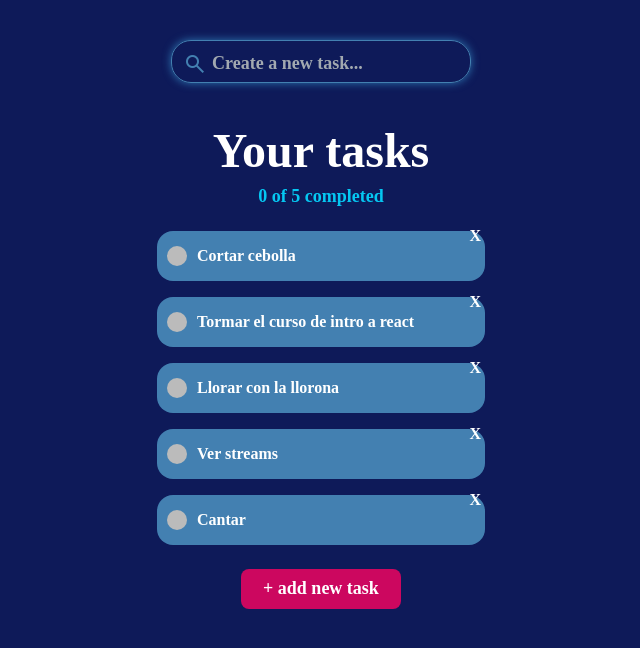
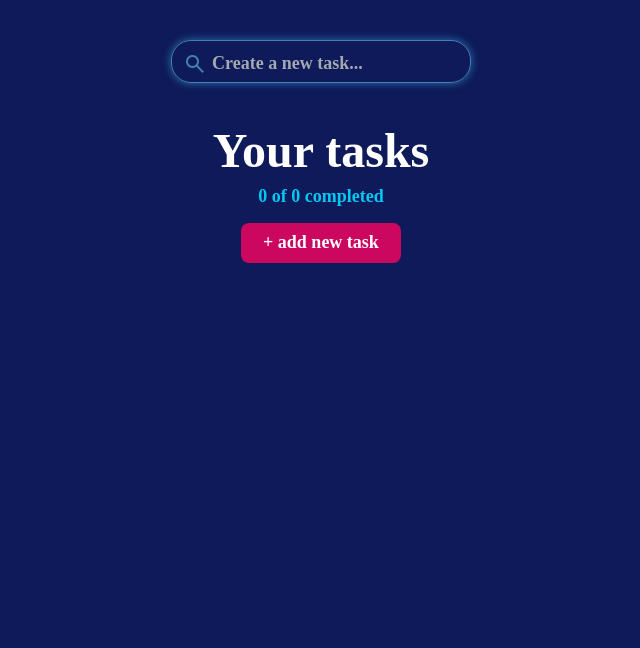
Before and after one commit to paurrev/Task-Management, a React (Vite) app in the folder 1er-proyecto todo/: page / in a window 1280 px wide. Shown: the top 648 px of the page, without its empty margins (319-959 px from the left). Built offline with nearby package versions, Linux system fonts and the light colour scheme.

Commit message:
Local Storage

```diff
--- a/1er-proyecto todo/src/App.jsx
+++ b/1er-proyecto todo/src/App.jsx
@@ -15,8 +15,22 @@
 ];
 
 export function App() {
+  // Traemos todos los ToDos almacenados
+  const localStorageTodos = localStorage.getItem('TODOS_V1');
+  // Iniicalizamos la variable de los ToDos
+  let parsedTodos;
+
+  if (!localStorageTodos) {
+    // Si el usuario es nuevo y no existe un item en localStorage, por lo tanto guardamos con un array vacio
+    localStorage.setItem('TODOS_V1', JSON.stringify([]));
+    parsedTodos = [];
+  } else {
+    // Si exite items en localStorage, transformamos el texto a objeto normal de ToDos
+    parsedTodos = JSON.parse(localStorageTodos);
+  }
+
   // Estado inicial de nuestros ToDos
-  const [todos, setTodos] = useState(defaultTodos);
+  const [todos, setTodos] = useState(parsedTodos);
   // Estado inicial de la búsqueda
   const [inputValue, setInputValue] = useState('');
   // Cantidad de ToDos completados
@@ -38,19 +52,30 @@
     });
   }
 
+  // Logica para guardar los ToDos en localStorage
+  const saveTodos = (newTodos) => {
+    // Convertimos a String nuestros ToDos
+    const stringifyTodos = JSON.stringify(newTodos);
+    // Guardamos en localStorage
+    localStorage.setItem('TODOS_V1', stringifyTodos);
+    // Actualizamos el estado de los ToDos
+    setTodos(newTodos);
+  };
+
   //Logica para marcar como completado un ToDo
   const completeTodo = (text) => {
     const todoIndex = todos.findIndex((todo) => todo.text === text);
     const newTodos = [...todos];
-    newTodos[todoIndex].completed = !newTodos[todoIndex].completed;
-    setTodos(newTodos);
+    newTodos[todoIndex].completed = true;
+    saveTodos(newTodos);
   };
 
+  //Logica para eliminar un ToDo
   const deleteTodo = (text) => {
     const todoIndex = todos.findIndex((todo) => todo.text === text);
     const newTodos = [...todos];
     newTodos.splice(todoIndex, 1);
-    setTodos(newTodos);
+    saveTodos(newTodos);
   };
 
   return (
```
